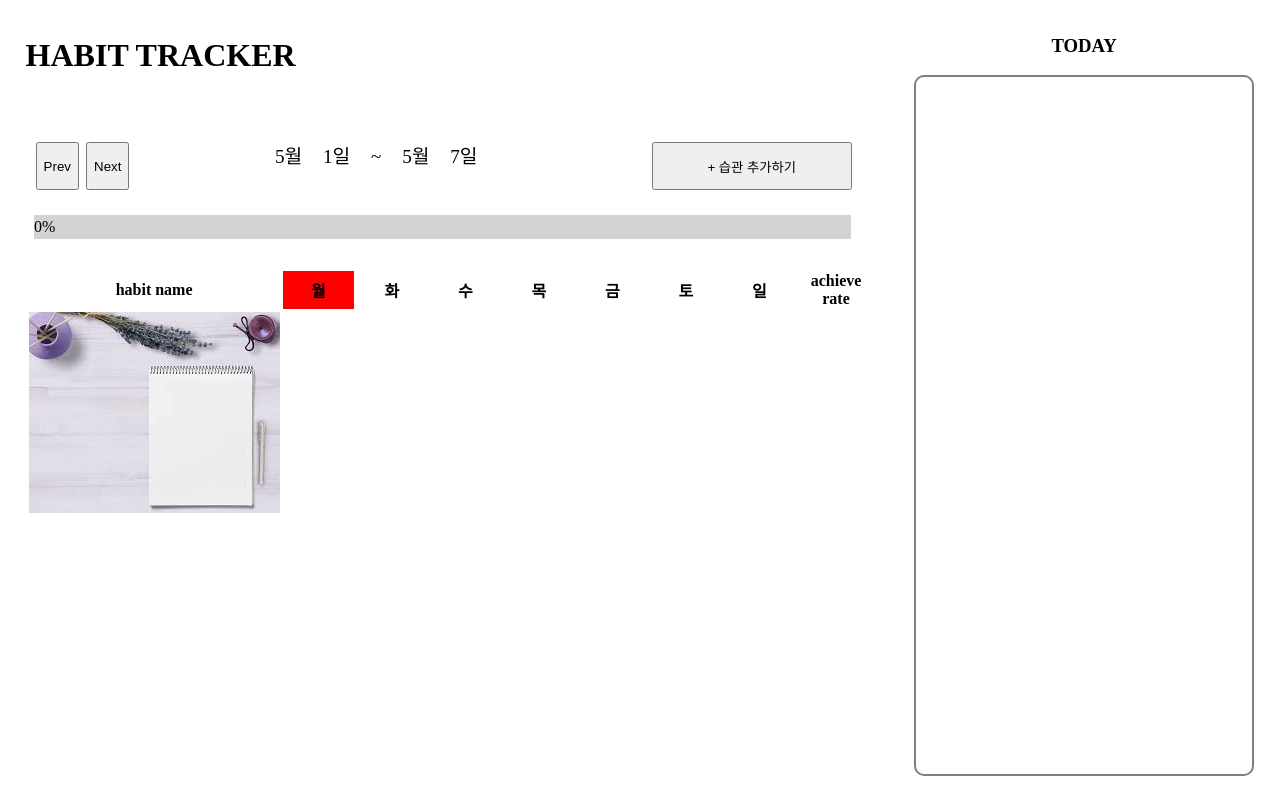
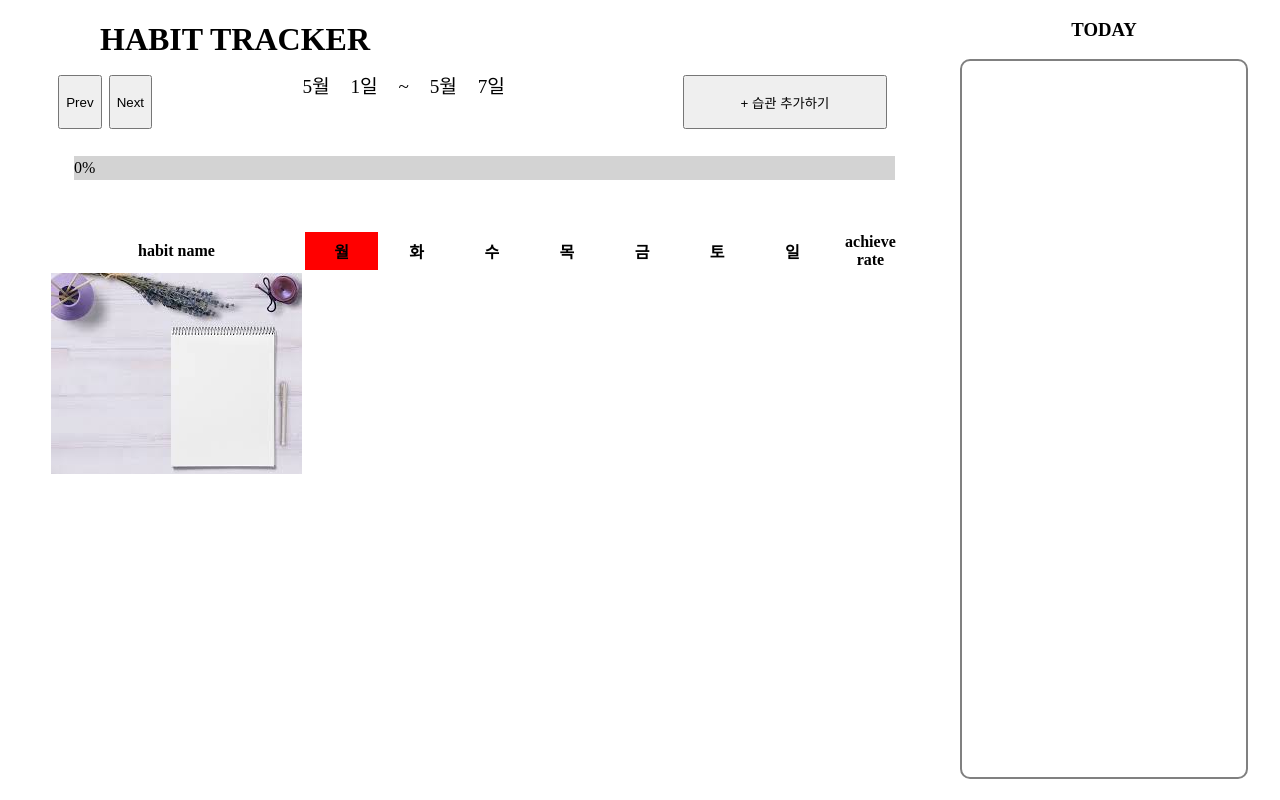
Before and after one commit to wanted-pre-onboarding-side-project/habit-tracker, a React (Create React App) app: page / in a window 1280 px wide. Built offline with nearby package versions, Linux system fonts and the light colour scheme.

Commit message:
style: 전체 grid 요소들이 고정 폭을 가지도록 수정

```diff
--- a/src/HabitTracker.module.css
+++ b/src/HabitTracker.module.css
@@ -2,8 +2,6 @@ body {
   margin: 0;
 }
 
-.HabitTracker {
-  height: 96vh;
-  padding: 2vh 2vw;
-  box-sizing: border-box;
+.HabitTracker > div:nth-child(1) {
+  margin-left: 100px;
 }
--- a/src/Layout.css
+++ b/src/Layout.css
@@ -1,8 +1,7 @@
 .HabitTrackerLayout {
   display: grid;
-  grid-template-columns: 2.5fr 1fr;
-  grid-template-rows: 0.2fr 0.8fr 3fr;
-  gap: 3%;
+  grid-template-columns: 75vw 25vw;
+  grid-template-rows: 5vh 20vh 75vh;
 }
 
 .HabitHeaderLayout {
--- a/src/components/controller/Controller.module.css
+++ b/src/components/controller/Controller.module.css
@@ -1,3 +1,9 @@
+.HabitController {
+  height: 90%;
+  width: 90%;
+  margin: auto;
+}
+
 .AddHabitBtn {
   position: relative;
   width: 80%;
@@ -30,6 +36,6 @@
 
 .ProgressBar {
   position: relative;
-  width: 96%;
-  left: 1%;
+  width: 95%;
+  left: 3%;
 }
--- a/src/components/controller/Controller.tsx
+++ b/src/components/controller/Controller.tsx
@@ -2,10 +2,11 @@ import AddHabitBtn from './parts/AddHabitBtn';
 import NavBtn from './parts/NavBtn';
 import Period from './parts/Period';
 import ProgressBar from './parts/ProgressBar';
+import styles from './Controller.module.css';
 
 const Controller = () => {
   return (
-    <div className="HabitControllerLayout">
+    <div className={`${styles.HabitController} HabitControllerLayout`}>
       <AddHabitBtn />
       <NavBtn />
       <Period />
--- a/src/components/dashBoard/Dashboard.module.css
+++ b/src/components/dashBoard/Dashboard.module.css
@@ -1,10 +1,6 @@
 .HabitDashBoard {
   height: 100%;
-}
-
-.HabitDashBoard > div {
-  height: 90%;
-  overflow-y: scroll;
+  width: 90%;
 }
 
 .HabitDashBoard > h3 {
@@ -12,9 +8,12 @@
 }
 
 .HabitDashBoard > div {
+  height: 90%;
+  overflow-y: scroll;
   border: solid 2px grey;
   border-radius: 10px;
   padding: 5%;
+  box-sizing: border-box;
 }
 
 .HabitCard {
@@ -37,7 +36,6 @@
 }
 
 .ShortDescCardStyle {
-  height: 50px;
   text-overflow: ellipsis;
   overflow: hidden;
 }
--- a/src/components/habitListTable/HabitListTable.module.css
+++ b/src/components/habitListTable/HabitListTable.module.css
@@ -1,9 +1,11 @@
 .HabitListTable {
   overflow-y: scroll;
+  height: 90%;
+  width: 90%;
+  margin: auto;
 }
 
 .HabitListTable table {
-  width: 100%;
   text-align: center;
   width: 100%;
 }
```
